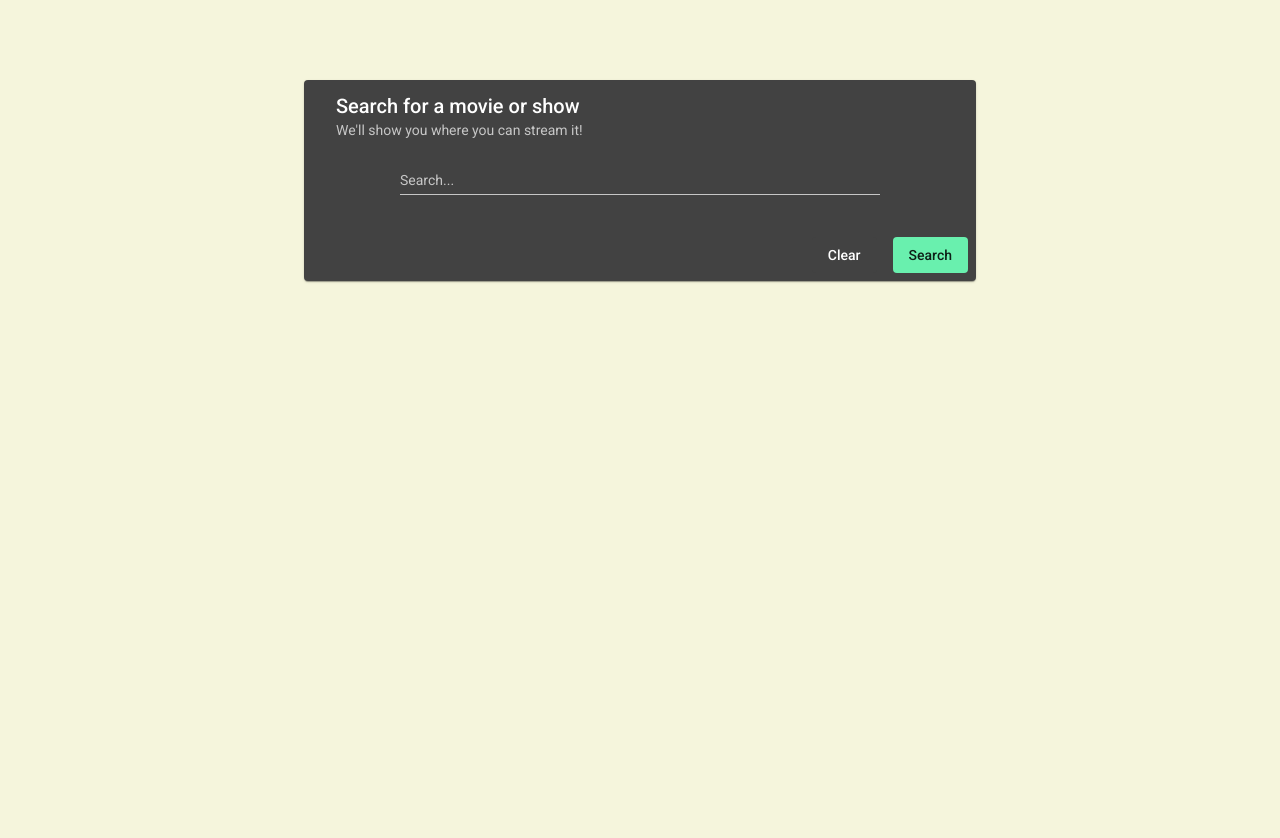
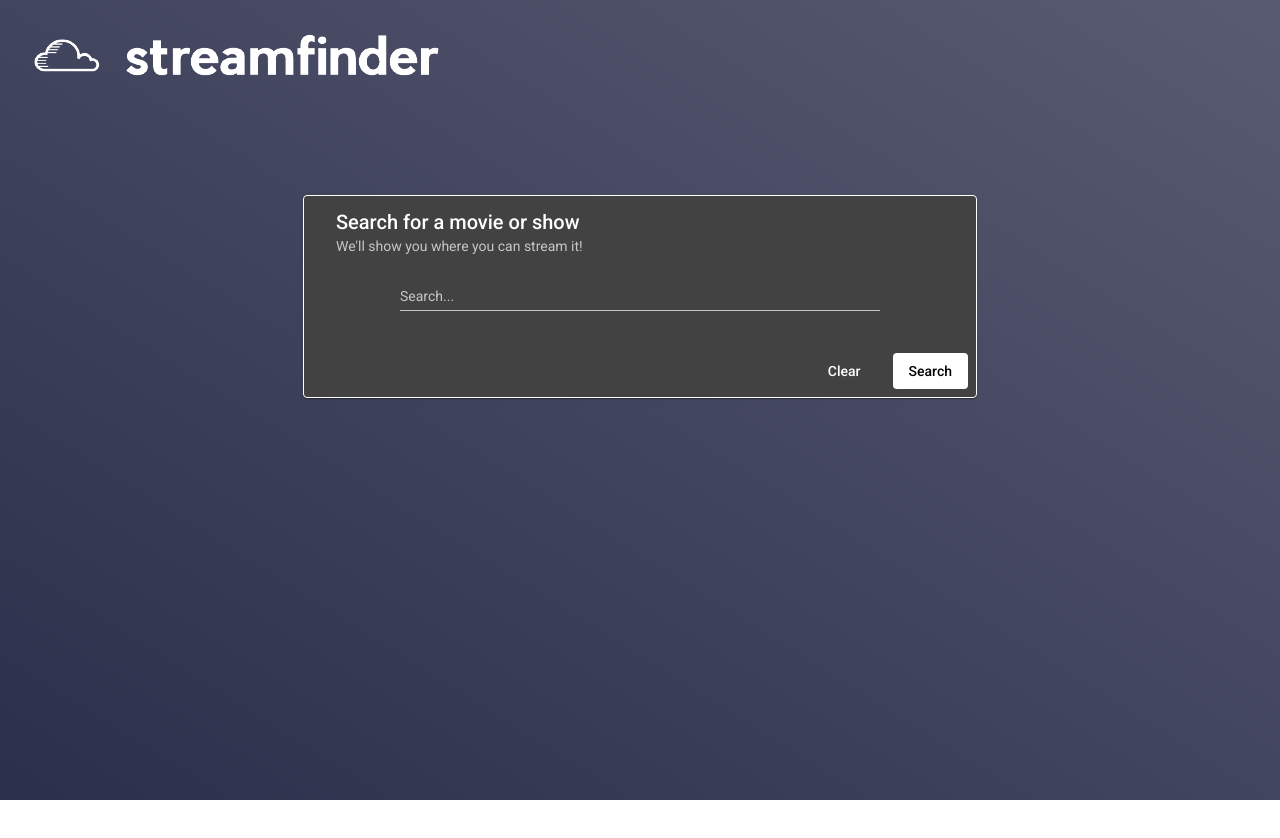
Before and after one commit to Fawlty22/StreamFinder, an Angular app in the folder streamfinder/: page / in a window 1280 px wide. Shown: the top 838 px of the page. After the commit the page ends 800 px from the top, so only its background shows below. Built offline with nearby package versions, Linux system fonts and the light colour scheme.

Commit message:
logo added, lots changed

```diff
--- a/streamfinder/src/app/components/main-search/main-search.component.html
+++ b/streamfinder/src/app/components/main-search/main-search.component.html
@@ -1,3 +1,4 @@
+<img src="assets/StreamFinder-LogoCropped.png" id="logo">
 <mat-card>
   <mat-card-header>
     <mat-card-title>Search for a movie or show</mat-card-title>
@@ -11,11 +12,11 @@
   </mat-card-content>
   <mat-card-actions align="end">
       <button mat-flat-button (click)="clear()">Clear</button>
-      <button mat-flat-button color="accent" (click)="search()">Search</button>
+      <button mat-flat-button [ngStyle]="{backgroundColor: 'white', color: 'black'}" (click)="search()">Search</button>
   </mat-card-actions>
 </mat-card>
-<h1 *ngIf="results.length">Results:</h1>
-<section *ngIf="!loading">
+<h1 *ngIf="results.length" [ngStyle]="{color: 'white'}">Results:</h1>
+<section *ngIf="!loading" id="results-body">
   <mat-card *ngFor="let film of results" class="result-card">
     <mat-card-header>
       <mat-card-title>{{film.title}}</mat-card-title>
--- a/streamfinder/src/app/components/main-search/main-search.component.scss
+++ b/streamfinder/src/app/components/main-search/main-search.component.scss
@@ -1,7 +1,11 @@
+#logo {
+  padding: 2rem;
+}
 mat-card {
   width: 50%;
   height: fit-content;
   margin: 5rem auto 0;
+  border: 1px solid white;
 }
 
 mat-card-content {
@@ -17,7 +21,13 @@ button:not(:last-child){
   margin-right: 1rem;
 }
 
+
+#results-body{
+  padding: 0 2rem;
+}
+
 .result-card{
+  min-height: 605px;
   width: 25vw;
   height: fit-content;
   margin-top: 1rem;
@@ -37,6 +47,7 @@ h1 {
 
 .providers {
   display: flex;
+  flex-wrap: wrap;
   align-items: center;
   justify-content: space-around;
 }
--- a/streamfinder/src/styles.scss
+++ b/streamfinder/src/styles.scss
@@ -1,4 +1,13 @@
-/* You can add global styles to this file, and also import other style files */
+html, body {
+  height: 100%;
+  margin: 0;
+  font-family: Roboto, "Helvetica Neue", sans-serif;
+}
 
-html, body { height: 100%; background-color: beige }
-body { margin: 0; font-family: Roboto, "Helvetica Neue", sans-serif; }
+body {
+  background: linear-gradient(to bottom left, #585B71 0%, #2C2F4B 100%);
+  background-attachment: fixed;
+  background-repeat: no-repeat;
+  background-size: cover;
+  overflow-y: auto;
+}
```
Also changed, not shown: streamfinder/src/assets/StreamFinder-Logo.png (added), streamfinder/src/assets/StreamFinder-LogoCropped.png (added).
